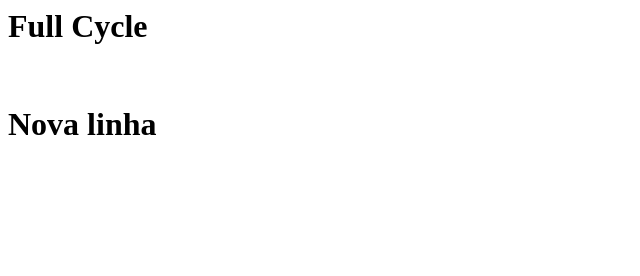
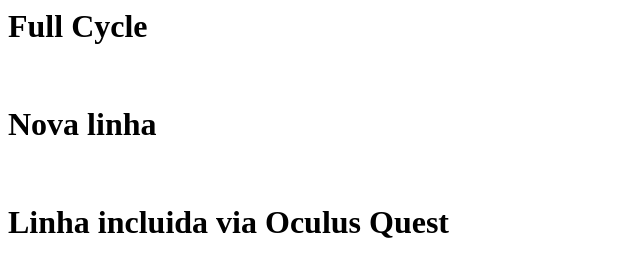
Before and after one commit to asgardt99c/codereview-fc2, a plain HTML site: page index.html in a window 1280 px wide. Shown: the whole page, without its empty margins (0-640 px from the left). Drawn offline with Linux system fonts and the light colour scheme.

Commit message:
Add linha oculus

```diff
--- a/index.html
+++ b/index.html
@@ -1,3 +1,5 @@
 <h1>Full Cycle</h1>
 <br>
 <h1>Nova linha</h1>
+<br>
+<h1>Linha incluida via Oculus Quest</h1>
```
